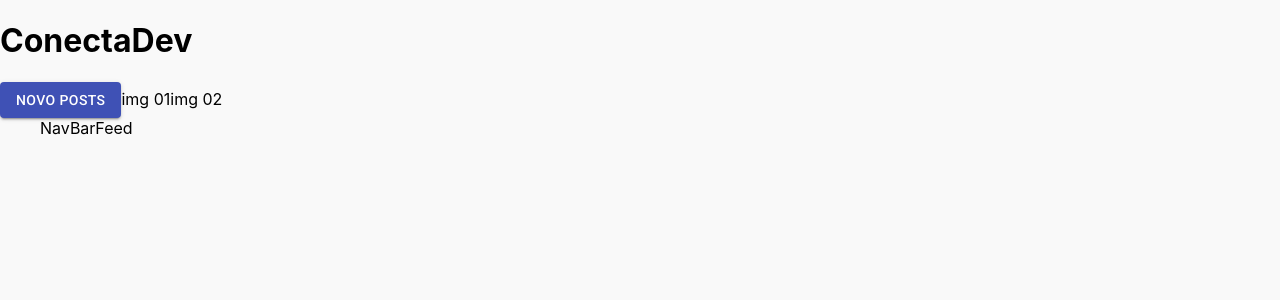
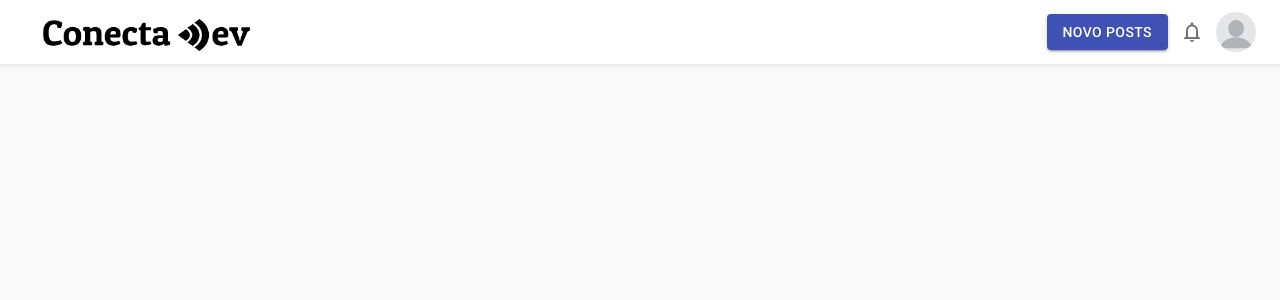
Before and after one commit to smarcelloc/conectadev-com-react, a React (Create React App) app: page / in a window 1280 px wide. Shown: the top 300 px of the page. Built offline with nearby package versions, Linux system fonts and the light colour scheme.

Commit message:
Implementado TopBar

```diff
--- a/src/components/Header.js
+++ b/src/components/Header.js
@@ -1,19 +1,42 @@
-import { Button } from "@material-ui/core";
+import { AppBar, Button, IconButton, Toolbar, Avatar } from "@material-ui/core";
+import { makeStyles } from "@material-ui/styles";
+import {
+  NotificationsNone as NotificationsNoneIcon
+} from '@material-ui/icons';
+
+const useStyle = makeStyles((theme) => ({
+
+  appBar: {
+    boxShadow: '0 .125rem .25rem rgba(0,0,0,.075)',
+  },
+
+  logo: {
+    maxHeight: 55
+  },
+
+  separator: {
+    flexGrow: 1
+  }
+
+}));
+
 
 function Header() {
+
+  const classes = useStyle();
+
   return (
-    <header className="header">
-      <div className="toolbar">
-        <div>
-          <h1>ConectaDev</h1>
-        </div>
-        <div>
-          <Button variant="contained" color="primary">Novo posts</Button>
-          <span>img 01</span>
-          <span>img 02</span>
-        </div>
-      </div>
-    </header>
+    <AppBar position="fixed" color="inherit" className={classes.appBar}>
+      <Toolbar>
+        <img src="/images/logo.png" alt="Logotipo do ConectaDev" className={classes.logo} />
+        <div className={classes.separator}></div>
+        <Button variant="contained" color="primary">Novo posts</Button>
+        <IconButton title="Notificação">
+          <NotificationsNoneIcon />
+        </IconButton>
+        <Avatar src="/images/avatars/default.png" alt="Perfil do sistema" />
+      </Toolbar>
+    </AppBar>
   );
 }
 
```
